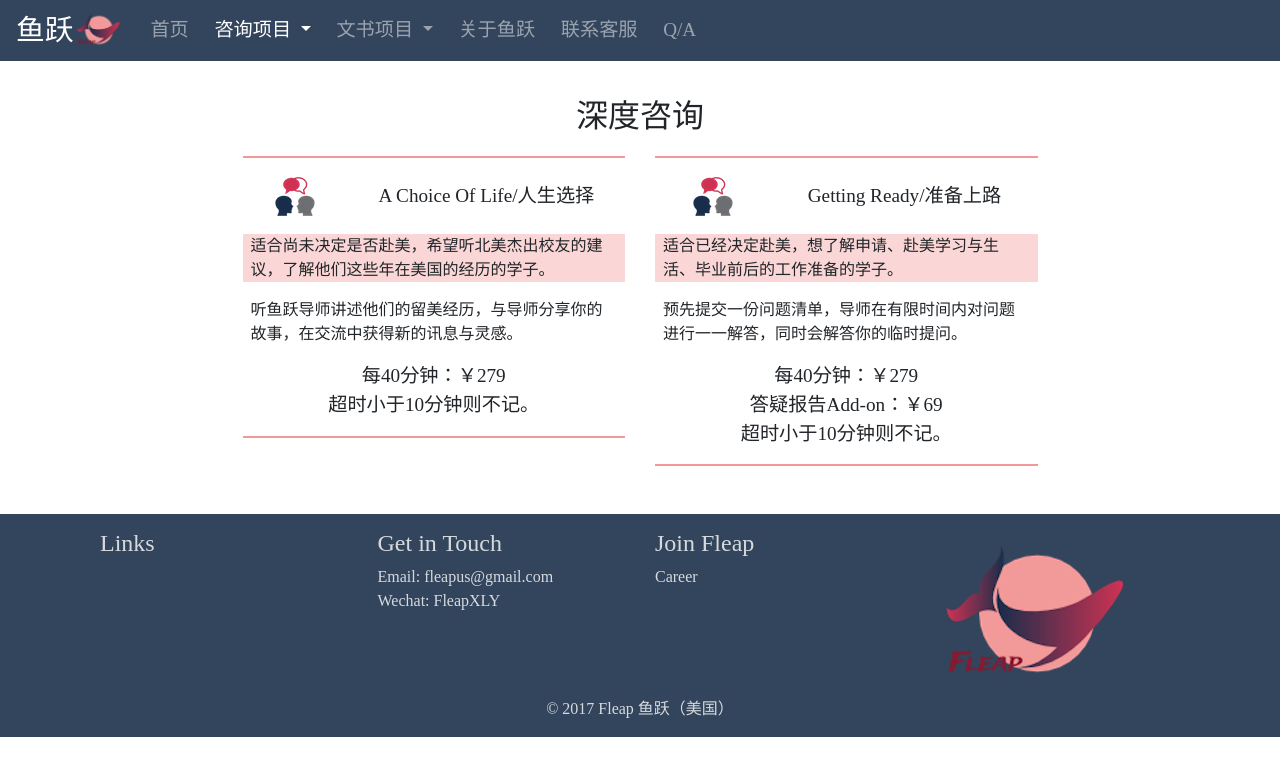
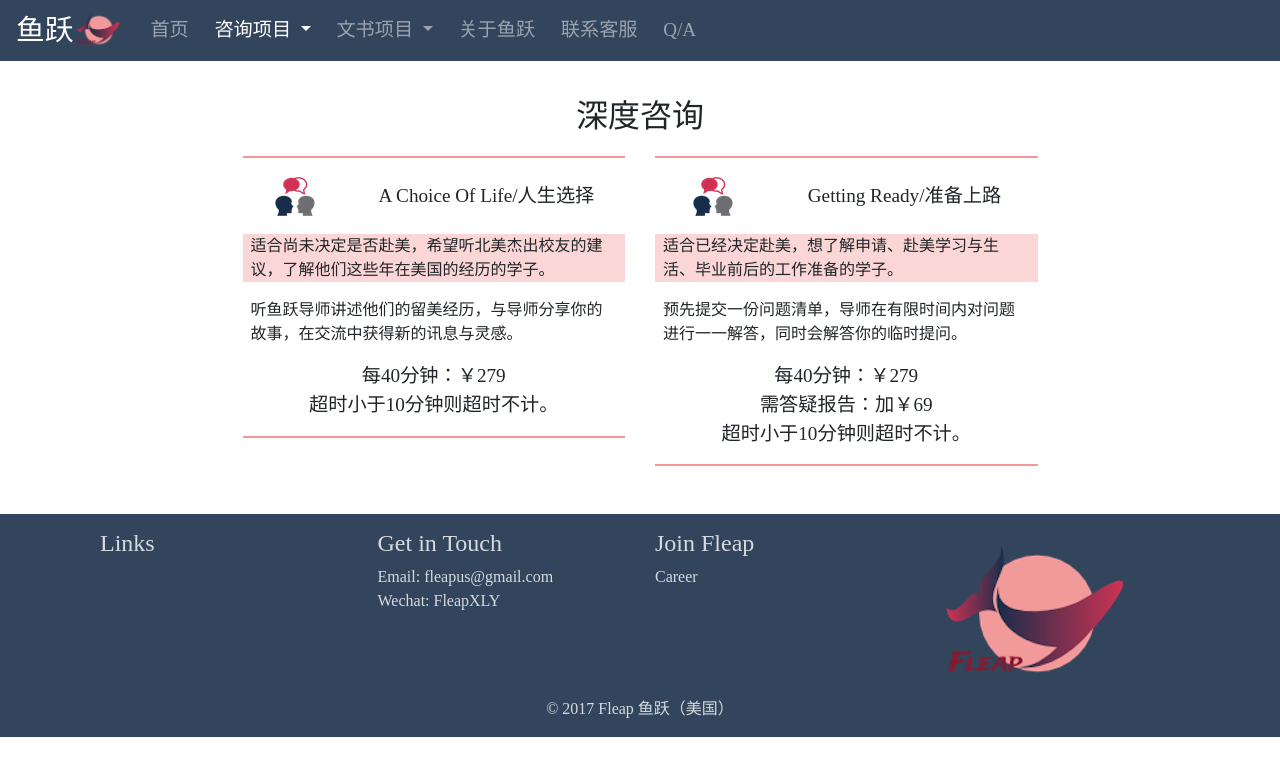
Before and after one commit to yyguoji/yyguoji.github.io, a Jekyll site: the page built from consult.html, in a window 1280 px wide. Shown: the top 776 px of the page. Built offline with Jekyll 4.4.1, drawn with Linux system fonts in a browser that asks for light colours; nearby versions of some CDN libraries.

Commit message:
Fix spell error

```diff
--- a/consult.html
+++ b/consult.html
@@ -25,7 +25,7 @@
                                     每40分钟：￥279
                                 </p>
                                 <p class="rm-margin">
-                                    超时小于10分钟则不记。
+                                    超时小于10分钟则超时不计。
                                 </p>
                             </div>
                         </div>
@@ -47,10 +47,10 @@
                                     每40分钟：￥279
                                 </p>
                                 <p class="rm-margin">
-                                    答疑报告Add-on：￥69
+                                    需答疑报告：加￥69
                                 </p>
                                 <p class="rm-margin">
-                                    超时小于10分钟则不记。
+                                    超时小于10分钟则超时不计。
                                 </p>
                             </div>
                         </div>
```
